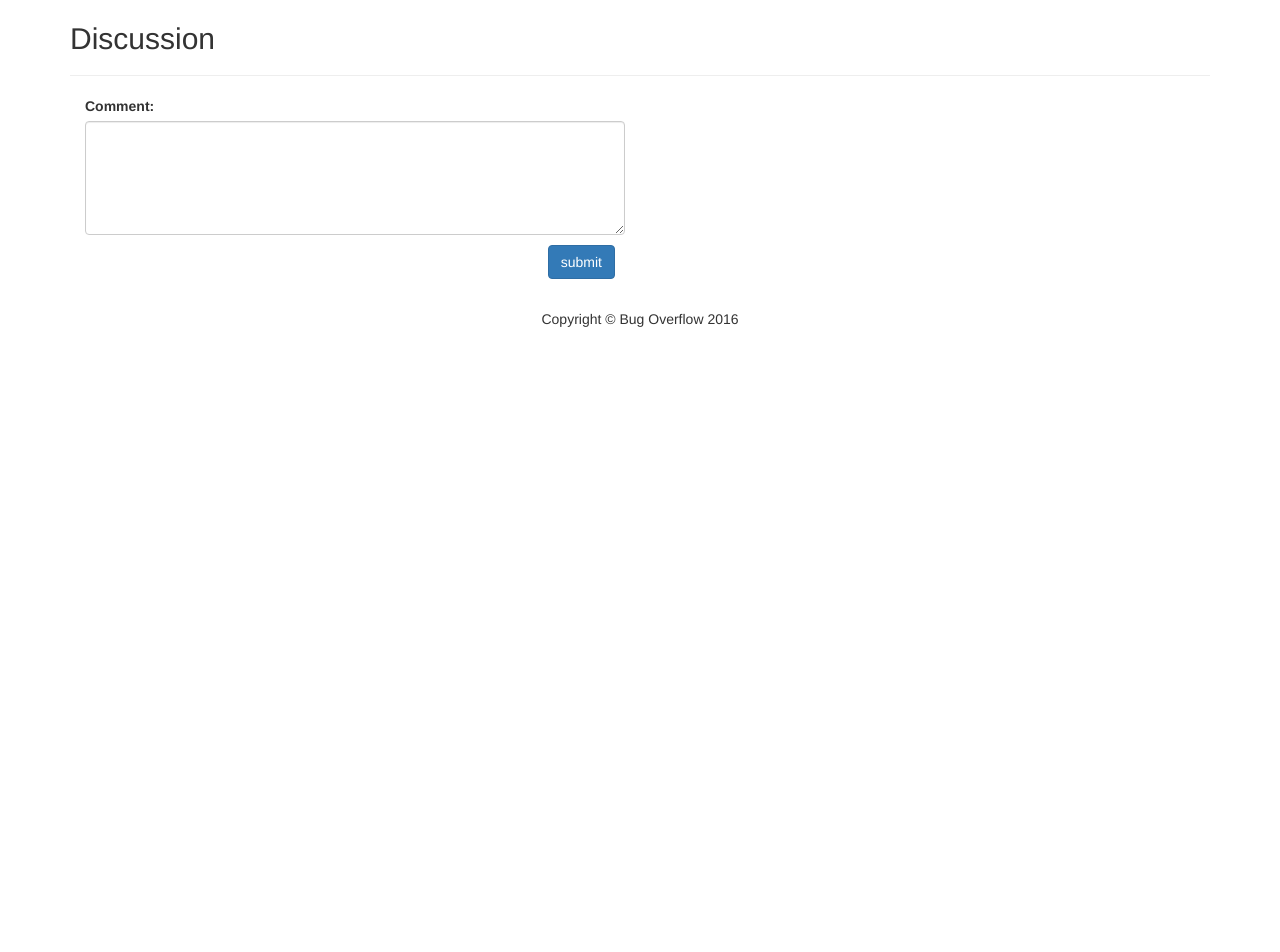
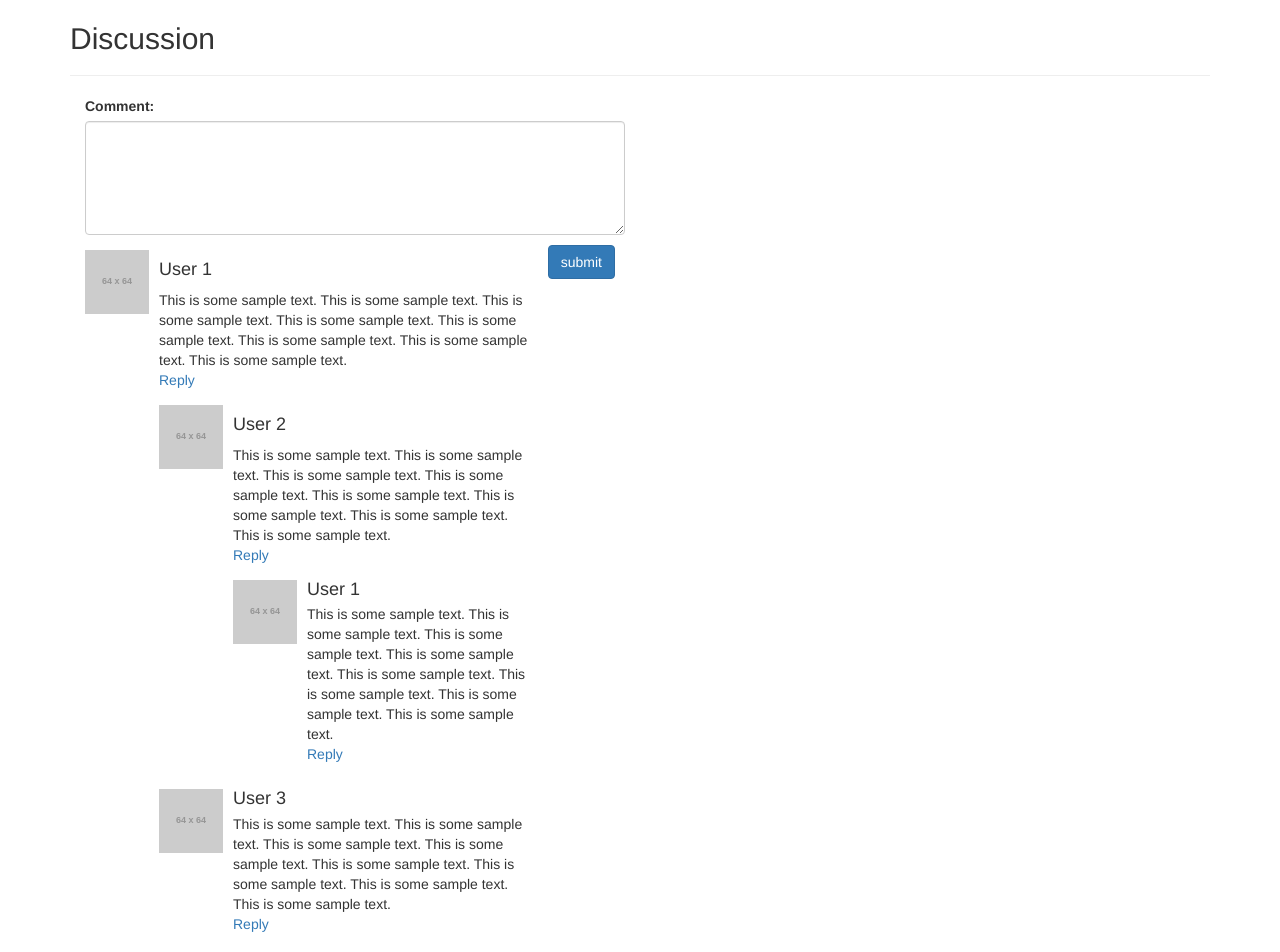
Before and after one commit to ITMT-430/team-1-bugoverflow, a Python web app: template flask/templates/bug.html in a window 1280 px wide. Shown: the part 690-1642 px from the top of the page. Before the commit the page ends 1017 px from the top, so only its background shows below. Run offline with Jinja, Linux system fonts and the light colour scheme; the template is opened without the code that fills it, so the values that code supplies are empty; grey boxes labelled with a size stand in for pictures from a placeholder-image service; some libraries are stand-ins or nearby versions; grey boxes are pictures that could not be loaded.

Commit message:
comment thread skeleton

```diff
--- a/flask/static/css/style.css
+++ b/flask/static/css/style.css
@@ -44,6 +44,11 @@ img.img-responsive{
     margin: 5px;
     height: 150px;
     width: 150px;
+}
+
+img.media-object {
+    height: 64px;
+    width: 64px;
 }
 
 /*#logout-btn {
--- a/flask/templates/bug.html
+++ b/flask/templates/bug.html
@@ -67,7 +67,79 @@
                                 <button type="submit" class="btn btn-primary" id="submit-comment">submit</button>
                             </div>
                             <div id="comments">
+                                <ul class = "media-list">
+                                    <li class = "media">
+                                    <a class = "pull-left" href = "#">
+                                        <img class = "media-object" src="http://placehold.it/64x64" alt = "Generic placeholder image">
+                                    </a>
+                                        <div class = "media-body">
+                                            <h4 class = "media-hedaing">User 1</h4>
 
+                                            This is some sample text. This is some sample text.
+                                            This is some sample text. This is some sample text.
+                                            This is some sample text. This is some sample text.
+                                            This is some sample text. This is some sample text.
+
+                                            <p><a href="#">Reply</a></p>
+
+                                            <!-- Nested comment -->
+                                            <div class = "media">
+                                                <a class = "pull-left" href = "#">
+                                                    <img class = "media-object" src="http://placehold.it/64x64" alt = "Generic placeholder image">
+                                                </a>
+                                                <div class = "media-body">
+                                                    <h4 class = "media-headig">User 2</h4>
+
+                                                    This is some sample text. This is some sample text.
+                                                    This is some sample text. This is some sample text.
+                                                    This is some sample text. This is some sample text.
+                                                    This is some sample text. This is some sample text.
+
+                                                    <p><a href="#">Reply</a></p>
+
+                                                    <!-- Nested comment -->
+                                                    <div class = "media">
+                                                        <a class = "pull-left" href = "#">
+                                                            <img class = "media-object" src="http://placehold.it/64x64" alt = "Generic placeholder image">
+                                                        </a>
+                                                        <div class = "media-body">
+                                                            <h4  class = "media-heading">User 1</h4>
+
+                                                            This is some sample text. This is some sample text.
+                                                            This is some sample text. This is some sample text.
+                                                            This is some sample text. This is some sample text.
+                                                            This is some sample text. This is some sample text.
+
+                                                            <p><a href="#">Reply</a></p>
+
+                                                        </div>
+
+                                                    </div>
+                                                </div>
+
+                                            </div>
+
+                                            <!-- Nested comment -->
+                                            <div class = "media">
+                                                <a class = "pull-left" href = "#">
+                                                    <img class = "media-object" src="http://placehold.it/64x64" alt = "Generic placeholder image">
+                                                </a>
+                                                <div class = "media-body">
+                                                    <h4 class = "media-heading">User 3</h4>
+
+                                                    This is some sample text. This is some sample text.
+                                                    This is some sample text. This is some sample text.
+                                                    This is some sample text. This is some sample text.
+                                                    This is some sample text. This is some sample text.
+
+                                                    <p><a href="#">Reply</a></p>
+
+                                                </div>
+
+                                            </div>
+                                        </div>
+                                    </li>
+                                </ul>
                             </div>
                         </div>
                     </div>
--- a/flask/templates/macros_file.html
+++ b/flask/templates/macros_file.html
@@ -62,7 +62,6 @@
                 <li><a href="tags">tags</a></li>
                 <li><a href="about">about</a></li>
                 <li>
-                    <!-- <span class="btn btn-primary btn-file">upload<input type="file"></span> -->
                     <a href="upload" id="upload-btn" class="btn btn-primary btn-md">upload</a>
                 </li>
             </ul>
```
